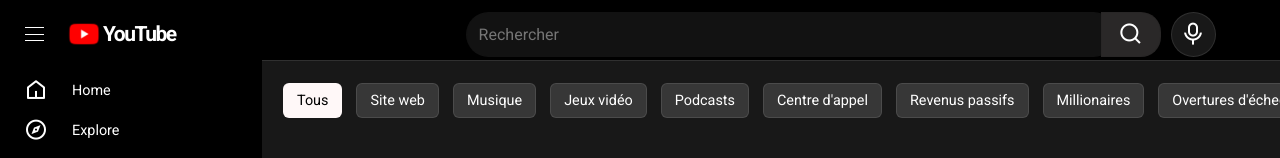
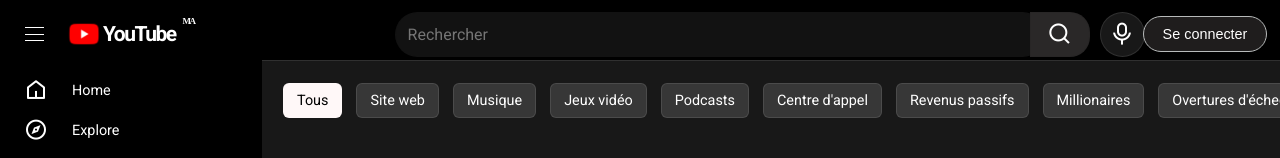
Before and after one commit to Badr-Tioui/web-ytt, a plain HTML site: page index.html in a window 1280 px wide. Shown: the top 158 px of the page. Drawn offline with nearby package versions, Linux system fonts and the light colour scheme.

Commit message:
Youtube-T

```diff
--- a/index.css
+++ b/index.css
@@ -135,7 +135,7 @@ img
     display: flex;
     align-items: center;
     flex: 0 1 685px;
-    margin-left: 290px;
+    margin-left: 200px;
 
 }
 
@@ -215,7 +215,7 @@ img
     cursor: pointer;
     color: #fff;
     transition: .5s;
-    margin-left: 116px;
+    margin-left: -17px;
 
 
 }
@@ -226,8 +226,8 @@ img
 
 .rond
 {
-    width: 50px;
-    height: 50px;
+    width: 48px;
+    height: 48px;
     border-radius: 50%;
     background-position: center;
     background-repeat: no-repeat;
@@ -561,3 +561,12 @@ img
         width: calc(100vw - 70px);
     }
 }
+
+.fff
+{
+    font-family: 'Dancing Script';
+    font-size: 9px;
+    position: relative;
+    bottom: 9px;
+    margin-left: 7px;
+}
--- a/index.html
+++ b/index.html
@@ -20,7 +20,7 @@
                 <div class="logo-img">
                     <img src="asset/image/ytimag.webp" alt="">
                 </div>
-                <h1 id="logo-txt">YouTube</h1>
+                <h1 id="logo-txt">YouTube<sup class="fff">MA</sup></h1>
             </div>
         </div>
         <div class="search-contrainer">
```
